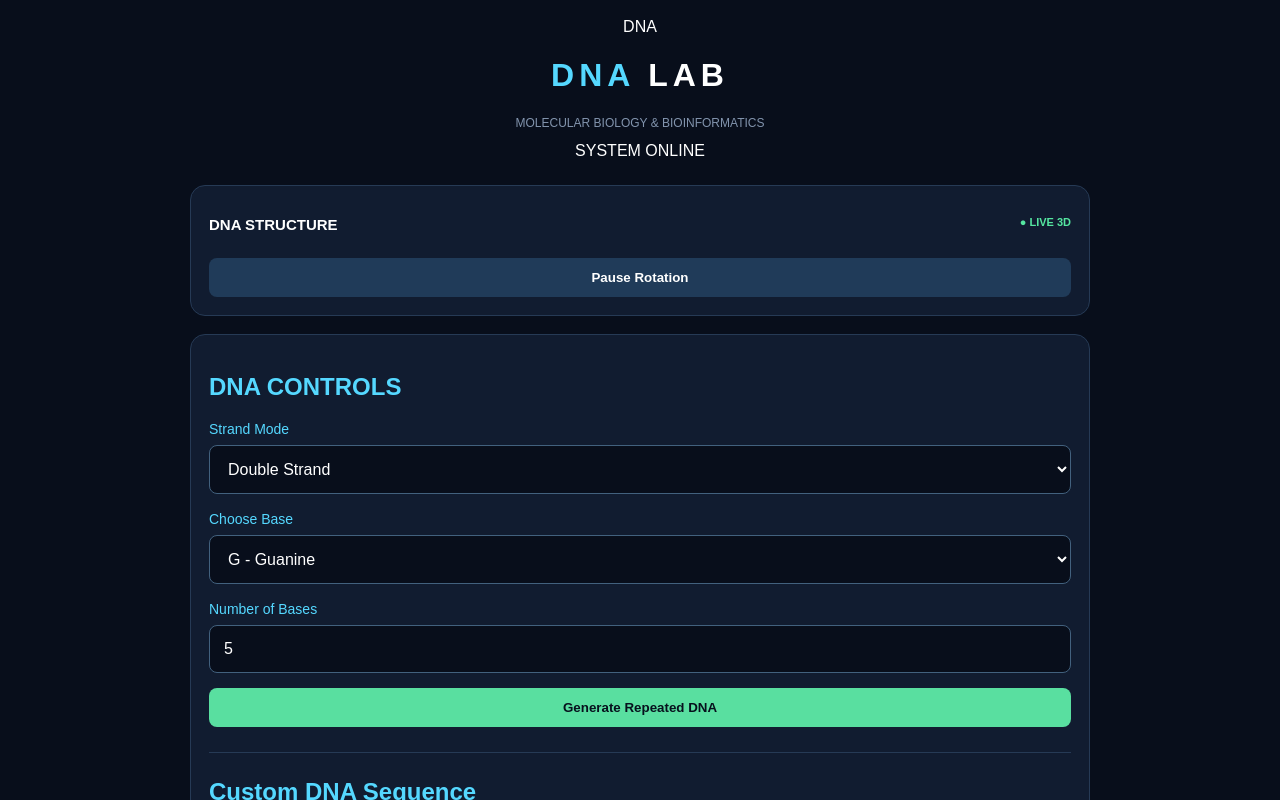
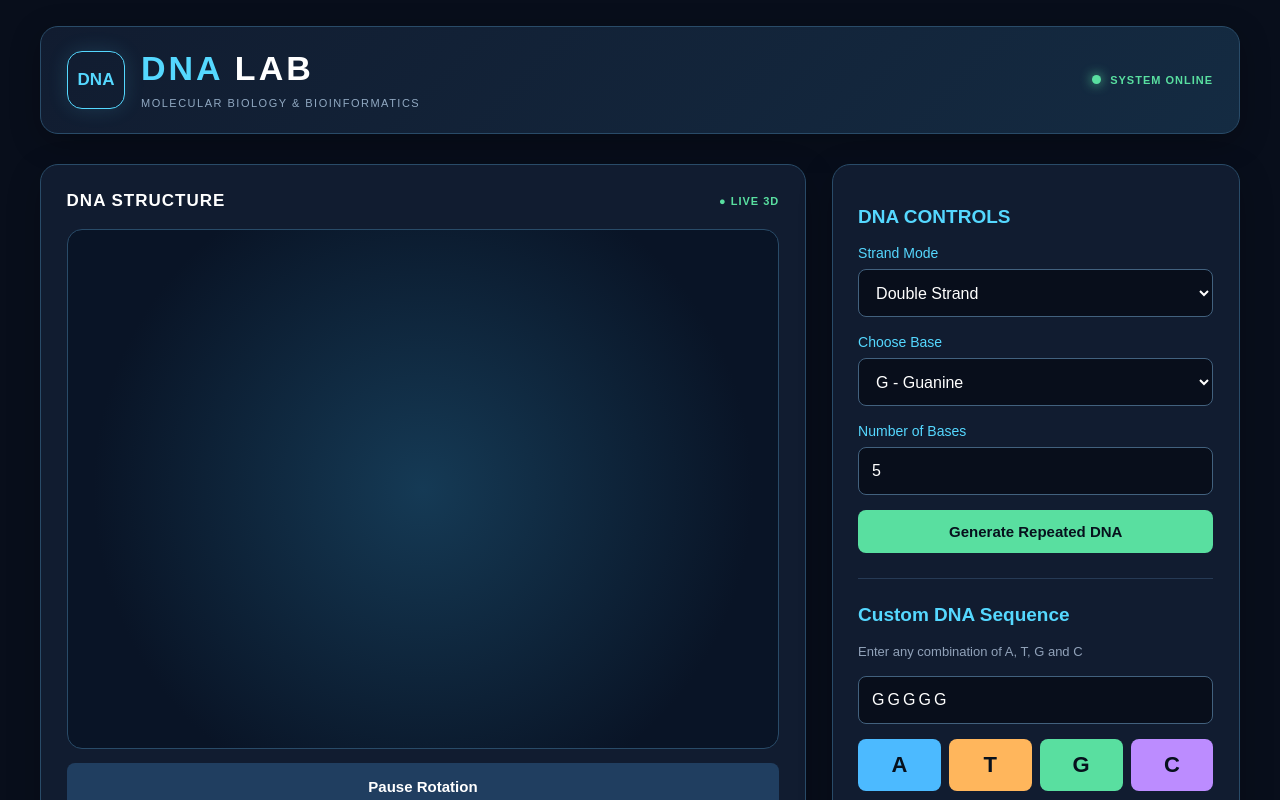
Before and after one commit to frnamshryfy59-creator/DNA-test-, a plain HTML site: page index.html in a window 1280 px wide. Shown: the top 800 px of the page. Drawn offline with Linux system fonts and the light colour scheme.

Commit message:
Update style.css

```diff
--- a/style.css
+++ b/style.css
@@ -1,95 +1,254 @@
+/* =================================
+   DNA LAB - GLOBAL DESIGN
+================================= */
 
 * {
   box-sizing: border-box;
 }
 
+html,
 body {
+  width: 100%;
+  min-height: 100%;
   margin: 0;
-  padding: 18px;
+}
+
+body {
+  padding: clamp(10px, 2vw, 28px);
   background: #080e1b;
   color: white;
   font-family: Arial, sans-serif;
 }
 
-header {
-  text-align: center;
-  margin-bottom: 25px;
+
+/* =================================
+   HEADER
+================================= */
+
+.lab-header {
+  display: flex;
+  align-items: center;
+  justify-content: space-between;
+  gap: 20px;
+
+  max-width: 1200px;
+  margin: 0 auto 30px;
+  padding: 22px 26px;
+
+  background: linear-gradient(
+    135deg,
+    #111c30,
+    #142b42
+  );
+
+  border: 1px solid #294b68;
+  border-radius: 18px;
+
+  box-shadow: 0 8px 30px rgba(0,0,0,.25);
 }
 
-header h1 {
-  color: #55d8ff;
-  letter-spacing: 5px;
+.brand {
+  display: flex;
+  align-items: center;
+  gap: 16px;
+  min-width: 0;
 }
 
-header h1 span {
+.brand-icon {
+  width: 58px;
+  height: 58px;
+
+  display: grid;
+  place-items: center;
+  flex-shrink: 0;
+
+  border: 1px solid #55d8ff;
+  border-radius: 15px;
+
+  color: #55d8ff;
+  font-size: 17px;
+  font-weight: bold;
+
+  box-shadow: 0 0 20px rgba(85,216,255,.15);
+}
+
+.brand-info h1 {
+  margin: 0;
+  color: #55d8ff;
+  font-size: clamp(23px,3vw,34px);
+  letter-spacing: 3px;
+}
+
+.brand-info h1 span {
   color: white;
 }
 
-header p {
-  color: #8294ad;
-  font-size: 12px;
+.brand-info p {
+  margin: 7px 0 0;
+  color: #91a9c2;
+  font-size: 11px;
+  letter-spacing: 1.5px;
+  line-height: 1.5;
 }
 
+.system-status {
+  display: flex;
+  align-items: center;
+  gap: 9px;
+
+  color: #59dfa0;
+  font-size: 11px;
+  font-weight: bold;
+  letter-spacing: 1px;
+  white-space: nowrap;
+}
+
+.status-dot {
+  width: 9px;
+  height: 9px;
+  background: #59dfa0;
+  border-radius: 50%;
+  box-shadow: 0 0 12px #59dfa0;
+}
+
+
+/* =================================
+   MAIN LAYOUT
+================================= */
+
 main {
-  max-width: 650px;
-  margin: auto;
+  width: 100%;
+  max-width: 1200px;
+  margin: 0 auto;
+
+  display: grid;
+  grid-template-columns:
+    minmax(0, 1.5fr)
+    minmax(320px, .8fr);
+
+  align-items: start;
+  gap: clamp(14px, 2vw, 28px);
 }
 
 .viewer-card,
 .editor {
+  min-width: 0;
+  padding: clamp(16px, 2vw, 26px);
+
   background: #111c30;
-  border: 1px solid #263a55;
-  border-radius: 15px;
-  padding: 18px;
-  margin-bottom: 18px;
+  border: 1px solid #294b68;
+  border-radius: 18px;
+
+  box-shadow: 0 10px 35px rgba(0,0,0,.2);
 }
 
+
+/* =================================
+   3D DNA VIEWER
+================================= */
+
 .viewer-card h2 {
-  font-size: 15px;
+  display: flex;
+  align-items: center;
+  justify-content: space-between;
+  gap: 10px;
+
+  margin: 0 0 18px;
+  color: white;
+  font-size: 17px;
+  letter-spacing: 1px;
 }
 
 .viewer-card h2 span {
-  float: right;
-  color: #55e6a0;
+  color: #59dfa0;
   font-size: 11px;
+  white-space: nowrap;
 }
 
-#dnaCanvas {
+#dnaViewer {
+  position: relative;
+
   width: 100%;
-  height: 350px;
-  display: block;
-  background: radial-gradient(circle, #183b5c, #080e1b);
-  border-radius: 12px;
+  height: clamp(340px, 65svh, 700px);
+  min-height: 340px;
+
+  overflow: hidden;
+  border-radius: 15px;
+
+  background: radial-gradient(
+    circle at center,
+    #153a55,
+    #091426 75%
+  );
+
+  border: 1px solid #294b68;
+
   touch-action: none;
 }
+
+#dnaViewer canvas {
+  display: block;
+  width: 100%;
+  height: 100%;
+}
+
+
+/* =================================
+   BUTTONS
+================================= */
 
 button {
   cursor: pointer;
   border: none;
   border-radius: 8px;
-  padding: 12px;
+  padding: 13px;
+
+  font-size: 15px;
   font-weight: bold;
+
+  transition:
+    background .2s,
+    transform .15s;
+}
+
+button:active {
+  transform: scale(.98);
 }
 
 #rotateButton {
-  margin-top: 12px;
-  background: #203b59;
+  width: 100%;
+  margin-top: 14px;
+
+  background: #203e60;
   color: white;
-  width: 100%;
+
+  min-height: 48px;
 }
+
+#rotateButton:active {
+  background: #2c557e;
+}
+
+
+/* =================================
+   DNA EDITOR
+================================= */
 
 .editor h2 {
   color: #55d8ff;
+  font-size: 19px;
 }
 
 .editor p {
   color: #91a2b9;
   font-size: 13px;
+  line-height: 1.6;
 }
 
 .editor label {
   display: block;
   margin: 17px 0 8px;
+
   color: #55d8ff;
   font-size: 14px;
 }
@@ -97,11 +256,15 @@ button {
 .editor input,
 .editor select {
   width: 100%;
-  padding: 14px;
+  min-height: 48px;
+  padding: 13px;
+
   background: #080e1b;
   color: white;
+
   border: 1px solid #42617e;
   border-radius: 8px;
+
   font-size: 16px;
 }
 
@@ -109,6 +272,11 @@ button {
   letter-spacing: 3px;
   text-transform: uppercase;
 }
+
+
+/* =================================
+   BASE BUTTONS
+================================= */
 
 .buttons {
   display: grid;
@@ -118,6 +286,7 @@ button {
 }
 
 .buttons button {
+  min-height: 48px;
   font-size: 22px;
   color: #07111d;
 }
@@ -138,12 +307,23 @@ button {
   background: #bc8cff;
 }
 
+
+/* =================================
+   GENERATE BUTTON
+================================= */
+
 #generateButton {
+  width: 100%;
   margin-top: 15px;
-  width: 100%;
+
   background: #59dfa0;
   color: #07111d;
 }
+
+
+/* =================================
+   COMPLEMENTARY DNA
+================================= */
 
 .divider {
   height: 1px;
@@ -156,18 +336,27 @@ button {
 }
 
 #complement {
+  padding: 15px;
+
   background: #080e1b;
-  padding: 15px;
   color: #59dfa0;
+
   overflow-wrap: anywhere;
   letter-spacing: 3px;
   border-radius: 8px;
 }
 
+
+/* =================================
+   DNA STATISTICS
+================================= */
+
 .stats {
   display: flex;
   justify-content: space-around;
   flex-wrap: wrap;
+  gap: 8px;
+
   margin: 15px 0;
 }
 
@@ -175,25 +364,107 @@ button {
   color: #55d8ff;
 }
 
+
+/* =================================
+   CLEAR BUTTON
+================================= */
+
 #clearButton {
   width: 100%;
   background: #713c4a;
   color: white;
 }
 
+
+/* =================================
+   FOOTER
+================================= */
+
 footer {
+  max-width: 1200px;
+  margin: 25px auto;
+
   text-align: center;
-  color: #687c96;
+  color: #71859e;
   font-size: 11px;
-  margin: 25px;
+  letter-spacing: 1px;
 }
 
-@media (min-width: 768px) {
+
+/* =================================
+   TABLET
+================================= */
+
+@media (max-width: 900px) {
+
   main {
-    max-width: 900px;
+    grid-template-columns: 1fr;
   }
 
-  #dnaCanvas {
-    height: 420px;
+  #dnaViewer {
+    height: 55vh;
+    min-height: 340px;
   }
+
 }
+
+
+/* =================================
+   MOBILE
+================================= */
+
+@media (max-width: 500px) {
+
+  body {
+    padding: 10px;
+  }
+
+  .lab-header {
+    padding: 16px;
+    align-items: flex-start;
+    flex-direction: column;
+  }
+
+  .brand-icon {
+    width: 48px;
+    height: 48px;
+  }
+
+  .viewer-card,
+  .editor {
+    padding: 14px;
+  }
+
+  #dnaViewer {
+    height: 52svh;
+    min-height: 320px;
+  }
+
+  .editor input,
+  .editor select {
+    font-size: 16px;
+  }
+
+}
+
+
+/* =================================
+   SMALL SCREENS
+================================= */
+
+@media (max-width: 350px) {
+
+  .brand-info p {
+    font-size: 9px;
+    letter-spacing: .5px;
+  }
+
+  .system-status {
+    font-size: 10px;
+  }
+
+  #dnaViewer {
+    min-height: 290px;
+  }
+
+}
```
